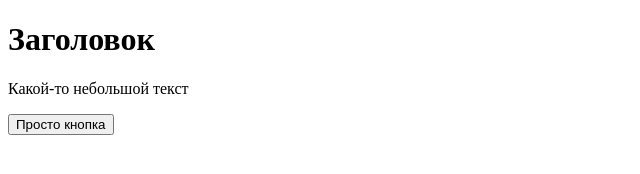
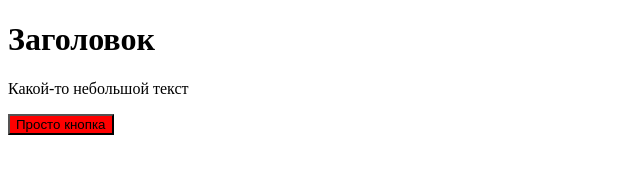
Before and after one commit to Nig0li/new, a plain HTML site: page index.html in a window 1280 px wide. Shown: the whole page, without its empty margins (0-640 px from the left). Drawn offline with Linux system fonts and the light colour scheme.

Commit message:
Изменение цвета

```diff
--- a/index.html
+++ b/index.html
@@ -7,6 +7,6 @@
 <body>
 <h1>Заголовок</h1>
 <p>Какой-то небольшой текст</p>
-<input type="button" value="Просто кнопка">
+<input type="button" value="Просто кнопка" style="background-color: red">
 </body>
 </html>
```
